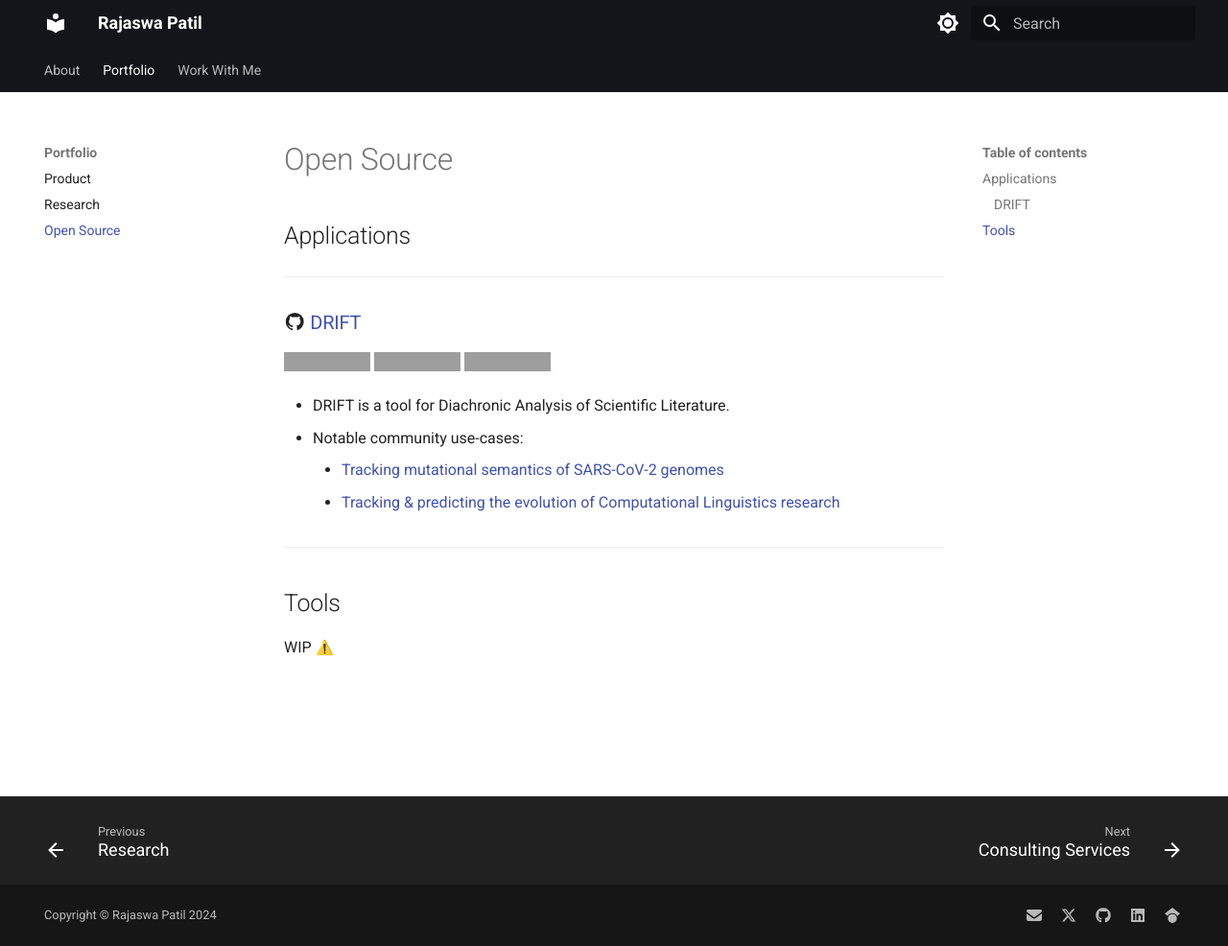
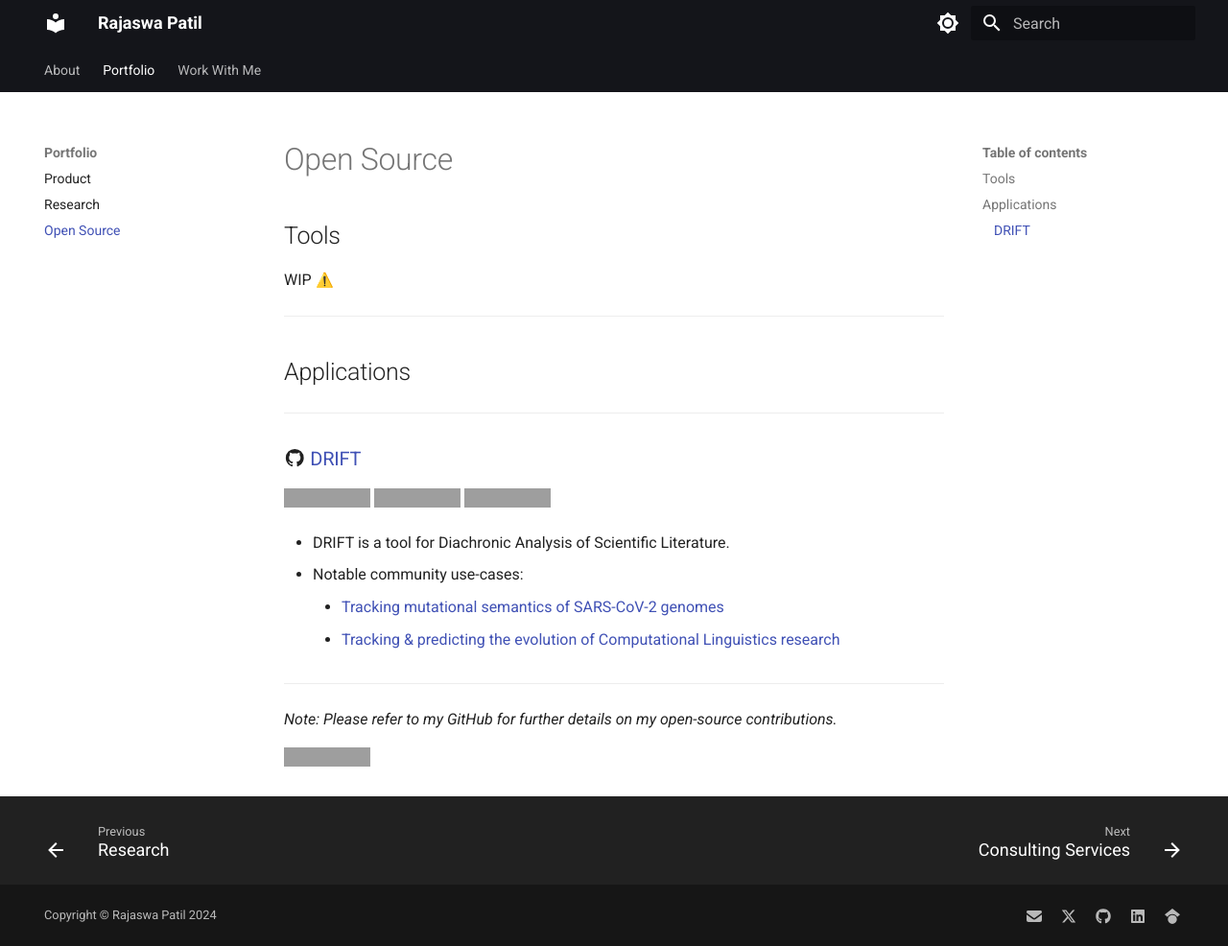
Before and after one commit to rajaswa/website, an MkDocs documentation site: the page built from docs/portfolio/open-source.md, in a window 1280 px wide and 986 px high. Shown: the whole window at 96% size. Built offline with MkDocs 1.6.1 and Material for MkDocs 9.7.7, drawn with Linux system fonts in a browser that asks for light colours; emoji names are drawn with the system emoji font; grey boxes are pictures that could not be loaded.

Commit message:
chore: update content

```diff
--- a/docs/portfolio/open-source.md
+++ b/docs/portfolio/open-source.md
@@ -13,6 +19,6 @@
 
 ---
 
-## Tools
+*Note: Please refer to my GitHub for further details on my open-source contributions.*
 
-WIP :warning:
+[![GitHub](https://img.shields.io/badge/GitHub-Rajaswa%20Patil-black?style=flat-square&logo=github)](https://github.com/rajaswa)
```
Also changed, not shown: other parts of docs/portfolio/open-source.md (+6 -0 lines), docs/about/experience.md (+6 -0 lines), docs/portfolio/products.md (+5 -0 lines), docs/portfolio/research.md (+3 -1 lines), docs/work-with-me/consulting.md (+3 -1 lines), docs/work-with-me/endorsements.md (+4 -1 lines).
